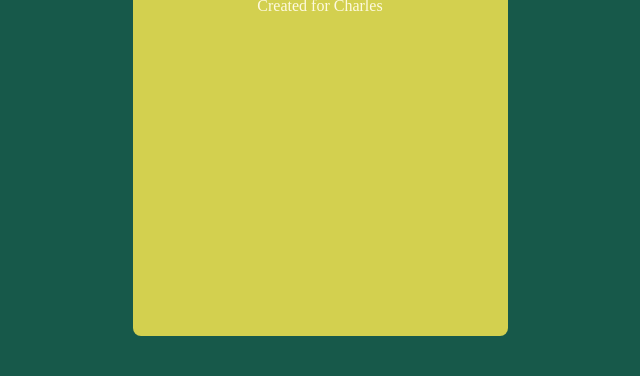
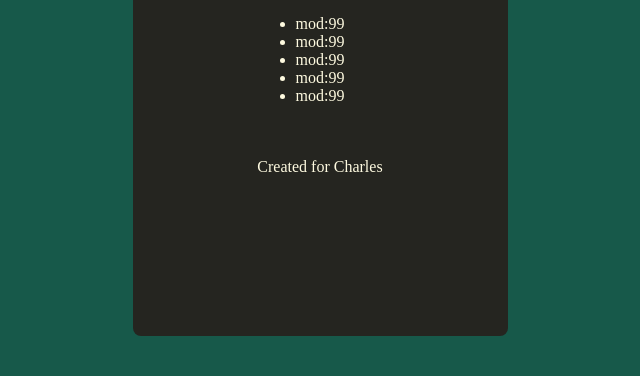
Before and after one commit to carloscarrenio/LamboCardRepo, a plain HTML site: page index.html in a window 1280 px wide. Shown: the part 424-800 px from the top of the page, without its empty margins (320-960 px from the left). Drawn offline with Linux system fonts and the light colour scheme.

Commit message:
adding some changes

```diff
--- a/index.css
+++ b/index.css
@@ -16,7 +16,7 @@ body {
 
 .container-main {
   border-radius: 0.5rem;
-  background-color: #d3d04f;
+  background-color: #252520;
   max-width: 375px;
   height: 90%;
 }
@@ -35,6 +35,9 @@ body {
   display: flex;
   flex-direction: column;
   align-items: center;
+  justify-content: space-evenly;
+  height: 50%;
+  /* border: solid red; */
 }
 
 footer {
--- a/index.html
+++ b/index.html
@@ -20,8 +20,8 @@
           <li>mod:99</li>
           <li>mod:99</li>
         </ul>
+        <footer>Created for Charles</footer>
       </div>
-      <footer>Created for Charles</footer>
     </div>
   </body>
 </html>
```
